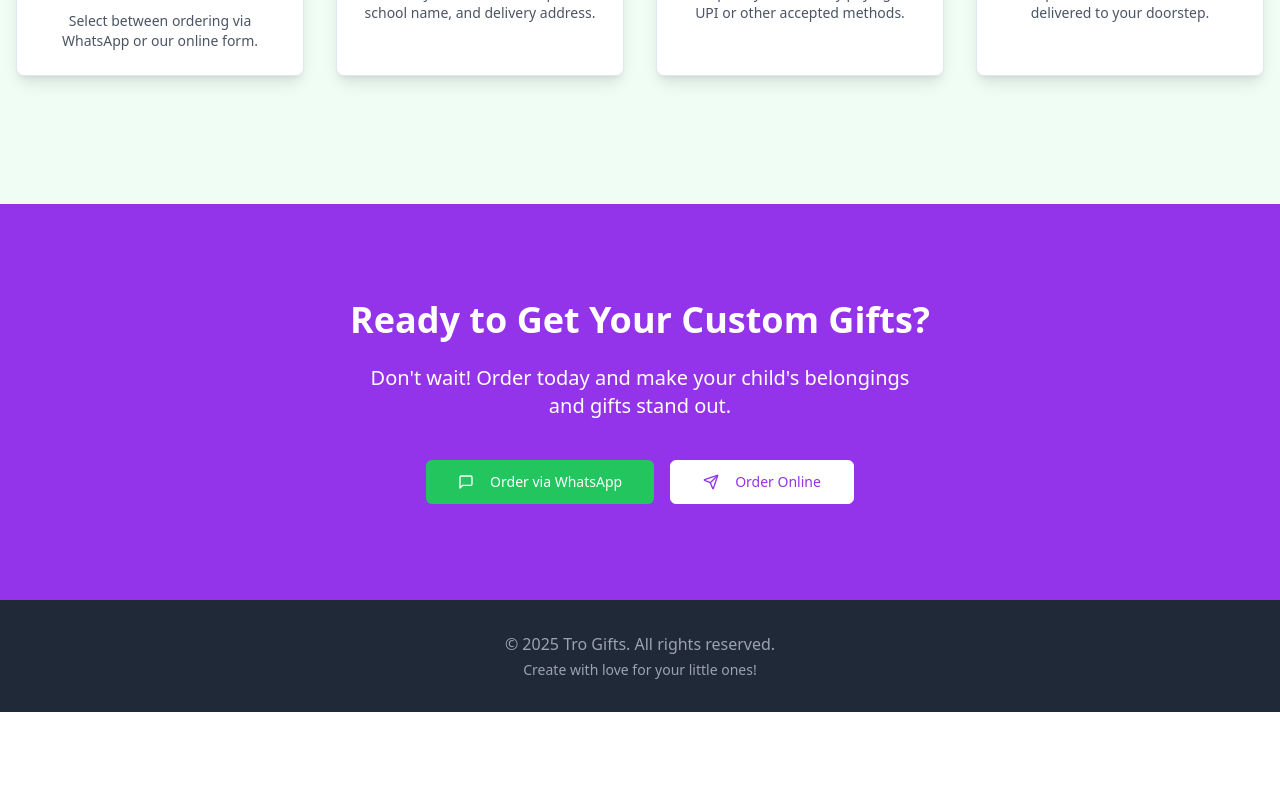
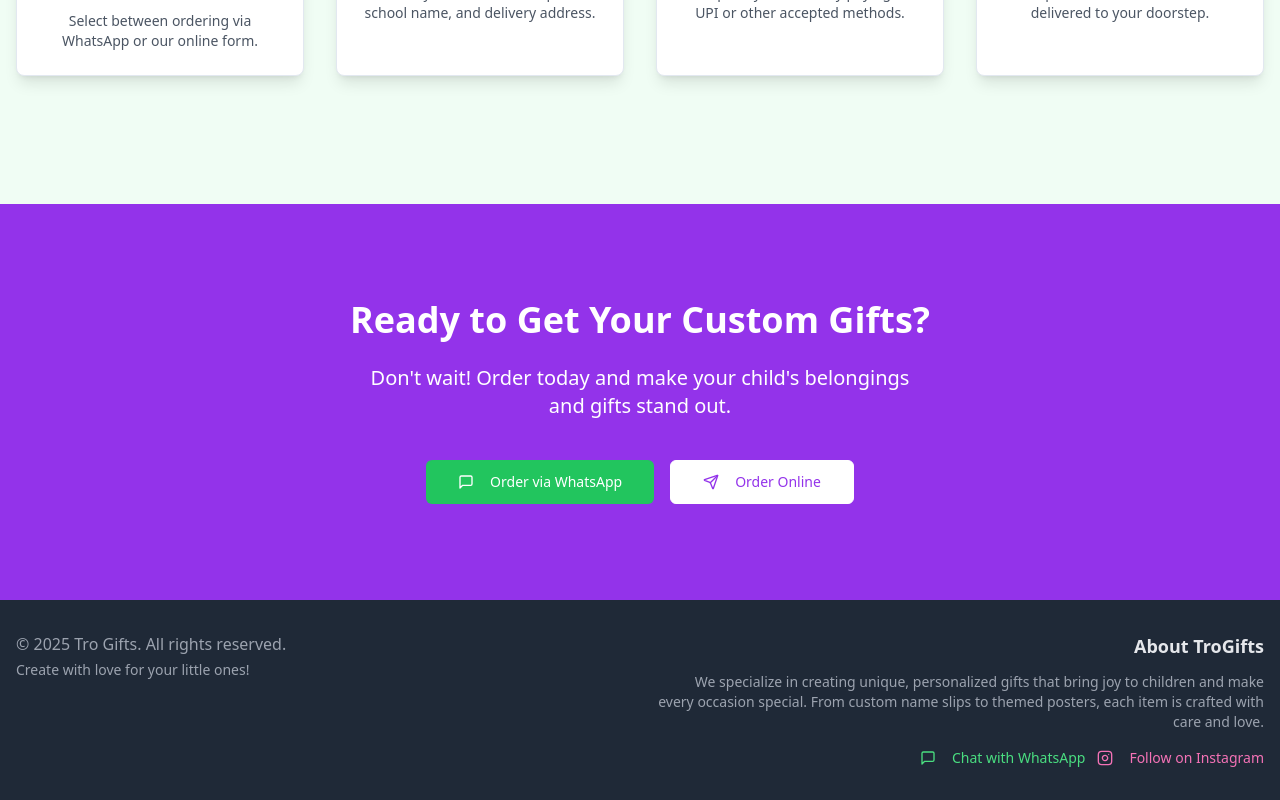
Before and after one commit to trogifts/tro-gifts-landing, a React (Vite) app: page / in a window 1280 px wide. Shown: the part 3238-4038 px from the top of the page. Before the commit the page ends 3950 px from the top, so only its background shows below. Built offline with nearby package versions, Linux system fonts and the light colour scheme.

Commit message:
Add About section and social links
Add a new "About" section to the footer.
Make the "Chat with WhatsApp" link in the footer redirect to WhatsApp.
Make the "Follow on Instagram" link in the footer redirect to the specified URL.

```diff
--- a/src/pages/Index.tsx
+++ b/src/pages/Index.tsx
@@ -1,10 +1,9 @@
-
 import React, { useEffect, useRef, useState } from 'react';
 import { Button } from "@/components/ui/button";
 import { Card, CardContent, CardHeader, CardTitle } from "@/components/ui/card";
 import { Carousel, CarouselContent, CarouselItem, type CarouselApi } from "@/components/ui/carousel"; // Removed CarouselPrevious, CarouselNext
 import Autoplay from "embla-carousel-autoplay";
-import { Gift, ShoppingCart, Send, MessageSquare, CheckCircle, User, Package, Clipboard, CreditCard, Truck, Sparkles, FileText, CalendarCheck, Image as ImageIconLucide } from "lucide-react";
+import { Gift, ShoppingCart, Send, MessageSquare, CheckCircle, User, Package, Clipboard, CreditCard, Truck, Sparkles, FileText, CalendarCheck, Image as ImageIconLucide, Instagram } from "lucide-react"; // Added Instagram
 import { cn } from "@/lib/utils";
 
 const Index = () => {
@@ -12,6 +11,7 @@ const Index = () => {
   const prefilledMessage = encodeURIComponent("Hello TroGifts! I'd like to place an order.");
   const whatsappLink = `https://wa.me/${placeholderWhatsAppNumber}?text=${prefilledMessage}`;
   const forms = `https://docs.google.com/forms/d/e/1FAIpQLScAalHHBMRerSlElnOkbXxeQTXMvvhqp__M2kX_1053pVgWtg/viewform`;
+  const instagramLink = "https://www.instagram.com/trogift_shop?utm_source=ig_web_button_share_sheet&igsh=ZDNlZDc0MzIxNw=="; // Added Instagram link
 
   const posterExamples = [
     {
@@ -151,7 +151,7 @@ const Index = () => {
             <Button
               size="lg"
               variant="secondary"
-              className="w-full sm:w-auto bg-purple-500 hover:bg-purple-600 text-white shadow-lg transform hover:scale-105 transition-transform"
+              className="w-full sm:w-auto bg-purple-500 hover:bg-purple-600 text-white shadow-lg transform hover:scale-105 transition-transform mt-4 md:mt-0"
               onClick={() => window.open(forms, '_blank')}
             >
               <Send className="mr-2" /> Order Online Now
@@ -304,10 +304,37 @@ const Index = () => {
       </section>
 
       {/* Footer */}
-      <footer className="py-8 text-left md:text-center bg-gray-800 text-gray-400">
+      <footer className="py-8 bg-gray-800 text-gray-400">
         <div className="container mx-auto px-4">
-          <p>&copy; {new Date().getFullYear()} Tro Gifts. All rights reserved.</p>
-          <p className="text-sm mt-1">Create with love for your little ones!</p>
+          <div className="grid md:grid-cols-2 gap-8 items-start">
+            <div className="text-left md:text-left">
+              <p>&copy; {new Date().getFullYear()} Tro Gifts. All rights reserved.</p>
+              <p className="text-sm mt-1">Create with love for your little ones!</p>
+            </div>
+
+            <div className="text-left md:text-right">
+              <h5 className="text-lg font-semibold text-gray-200 mb-3">About TroGifts</h5>
+              <p className="text-sm mb-4">
+                We specialize in creating unique, personalized gifts that bring joy to children and make every occasion special. From custom name slips to themed posters, each item is crafted with care and love.
+              </p>
+              <div className="flex flex-col sm:flex-row md:justify-end space-y-3 sm:space-y-0 sm:space-x-3">
+                <Button
+                  variant="link"
+                  className="text-green-400 hover:text-green-300 p-0 h-auto justify-start md:justify-end"
+                  onClick={() => window.open(whatsappLink, '_blank')}
+                >
+                  <MessageSquare className="mr-2 h-5 w-5" /> Chat with WhatsApp
+                </Button>
+                <Button
+                  variant="link"
+                  className="text-pink-400 hover:text-pink-300 p-0 h-auto justify-start md:justify-end"
+                  onClick={() => window.open(instagramLink, '_blank')}
+                >
+                  <Instagram className="mr-2 h-5 w-5" /> Follow on Instagram
+                </Button>
+              </div>
+            </div>
+          </div>
         </div>
       </footer>
     </div>
```
